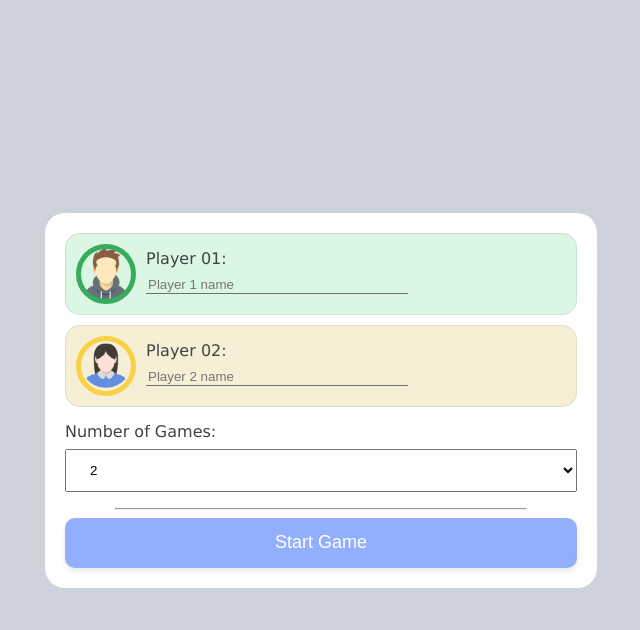
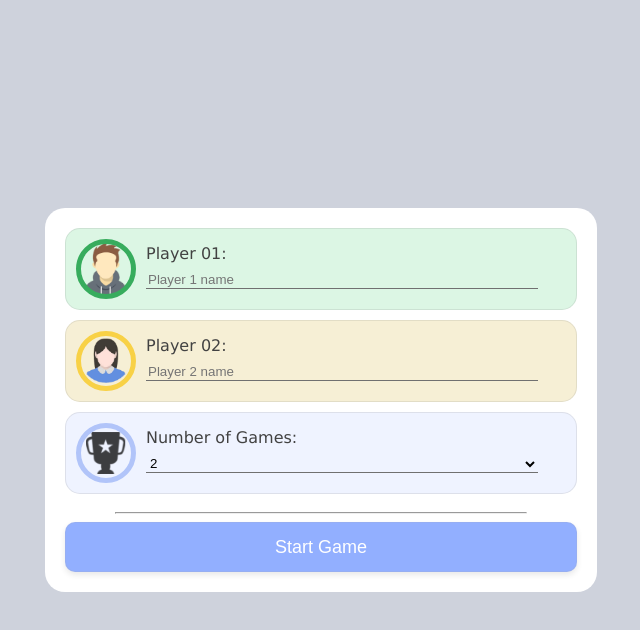
Before and after one commit to Mondal10/Connect4, a React (Create React App) app: page / in a window 1280 px wide. Both pictures are taken after a click on the button "Two Players". Shown: the top 630 px of the page, without its empty margins (319-959 px from the left). Built offline with nearby package versions, Linux system fonts and the light colour scheme.

Commit message:
update css for number of games field

```diff
--- a/src/App.css
+++ b/src/App.css
@@ -118,6 +118,14 @@ h1 {
   border: 5px solid #F8D146;
 }
 
+.otherConfig {
+  height: 50px;
+  width: 50px;
+  background-color: #EFF3FF;
+  border-radius: 50%;
+  border: 5px solid #B1C4F9;
+}
+
 .avatar {
   background-repeat: no-repeat;
   background-size: 80%;
@@ -198,6 +206,7 @@ label {
   text-align: left;
   color: #424242;
   margin-top: 5px;
+  width: 80%;
 }
 
 input[type=text] {
@@ -211,8 +220,11 @@ input[type=text] {
 
 select {
   width: 100%;
-  padding: 12px 20px;
   margin: 8px 0;
+  box-sizing: border-box;
+  background: transparent;
+  border: none;
+  border-bottom: 1px solid #707070;
 }
 
 input[type=file] {
--- a/src/pages/TwoPlayerConfig.jsx
+++ b/src/pages/TwoPlayerConfig.jsx
@@ -1,4 +1,7 @@
 import React, { useContext } from 'react';
+
+import numberOfGameIcon from '../assets/images/icons/winner.png';
+// import alternateChoiceIcon from '../assets/images/icons/run.png';
 
 import { PlayerContext } from '../App';
 
@@ -60,7 +63,7 @@ function TwoPlayerConfig() {
               backgroundImage: `url(${player1Image})`,
               marginRight: "10px"
             }}>
-              <input type="file" name="player1" onChange={handleImageUrl}/>
+              <input type="file" name="player1" onChange={handleImageUrl} />
             </div>
             <label>
               Player 01:
@@ -74,13 +77,20 @@ function TwoPlayerConfig() {
               backgroundImage: `url(${player2Image})`,
               marginRight: "10px"
             }}>
-              <input type="file" name="player2" onChange={handleImageUrl}/>
+              <input type="file" name="player2" onChange={handleImageUrl} />
             </div>
             <label>
               Player 02:
               <input type="text" placeholder="Player 2 name" name="player2" value={player2} onChange={handleInputChange} />
             </label>
           </div>
+          <div className="config" style={{
+            background: "#EFF3FF"
+          }}>
+            <div className="otherConfig avatar" style={{
+              backgroundImage: `url(${numberOfGameIcon})`,
+              marginRight: "10px"
+            }}></div>
             <label>
               Number of Games:
               <select onChange={handleSelectChange}>
@@ -91,6 +101,7 @@ function TwoPlayerConfig() {
               </select>
             </label>
           </div>
+        </div>
 
         <hr style={{ width: "80%" }} />
         <button className={`primaryBtn ${(player1 && player2) ? '' : 'disabled'}`} onClick={() => setConfigPage(false)}>Start Game</button>
```
Lines whose indentation alone changed are shown as unchanged.
